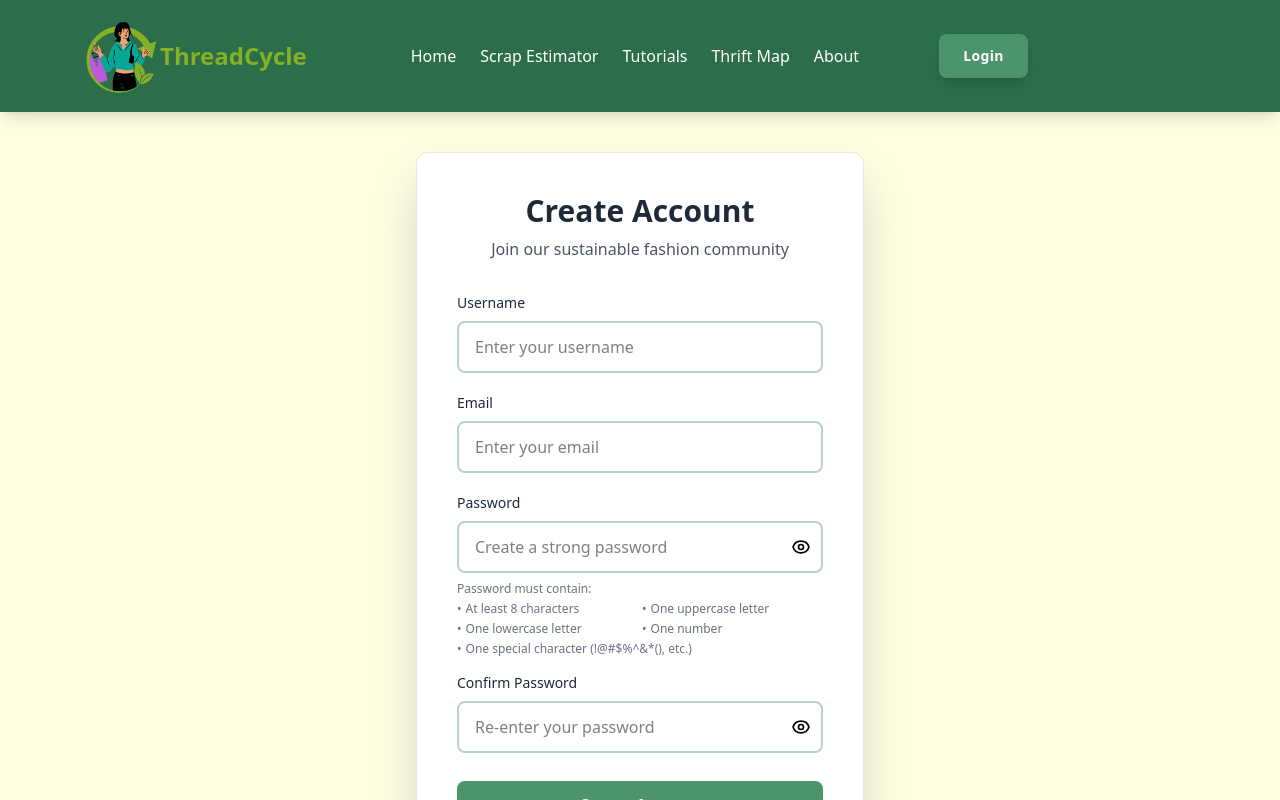
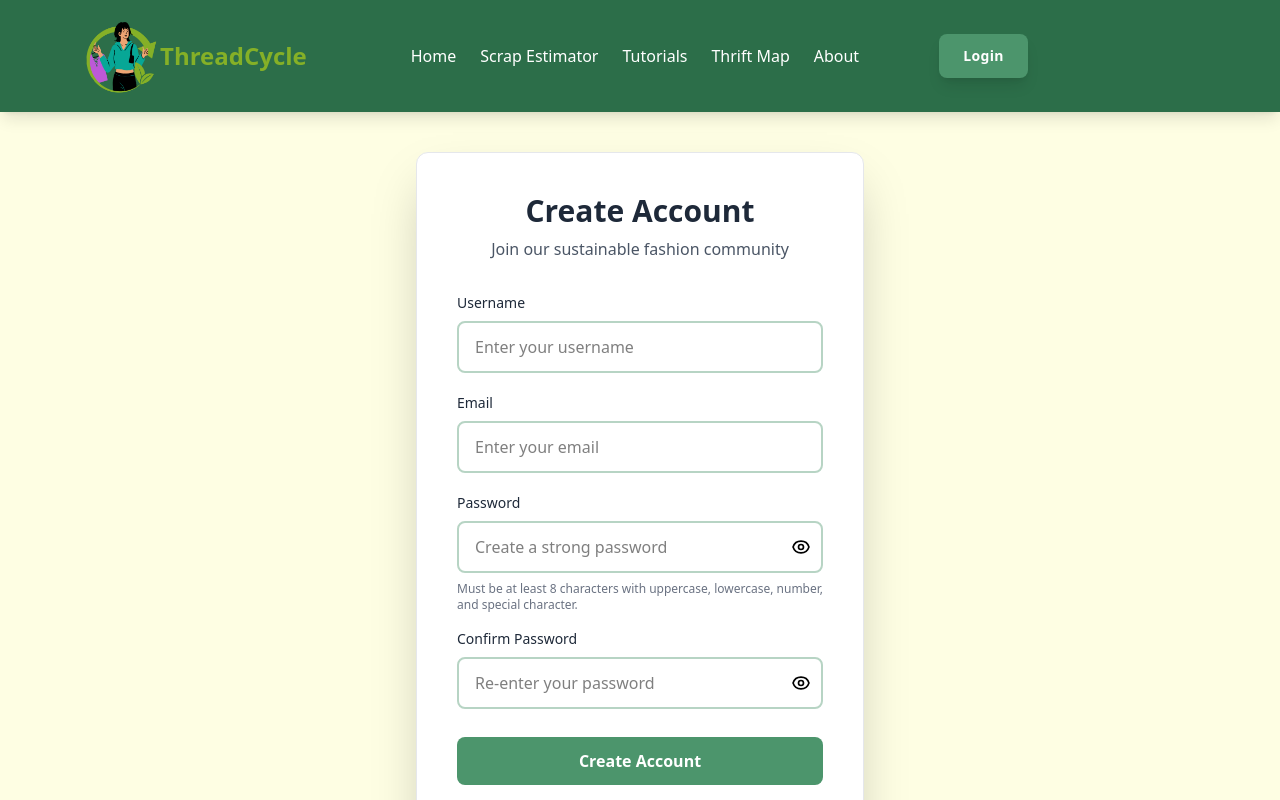
Before and after one commit to glanrtomaroy-oss/Proj-ThreadCycle-Duma, a React (Vite) app: page /signup in a window 1280 px wide. Shown: the top 800 px of the page. Built offline with nearby package versions, Linux system fonts and the light colour scheme.

Commit message:
Update SignUpPage.jsx

```diff
--- a/src/pages/SignUpPage.jsx
+++ b/src/pages/SignUpPage.jsx
@@ -174,30 +174,8 @@ const SignupPage = () => {
               </div>
               <div className="mt-2">
                 <p className="text-xs text-gray-500">
-                  Password must contain:
+                  Must be at least 8 characters with uppercase, lowercase, number, and special character.
                 </p>
-                <ul className="text-xs text-gray-500 mt-1 grid grid-cols-2 gap-1">
-                  <li className="flex items-center">
-                    <span className="mr-1">•</span>
-                    At least 8 characters
-                  </li>
-                  <li className="flex items-center">
-                    <span className="mr-1">•</span>
-                    One uppercase letter
-                  </li>
-                  <li className="flex items-center">
-                    <span className="mr-1">•</span>
-                    One lowercase letter
-                  </li>
-                  <li className="flex items-center">
-                    <span className="mr-1">•</span>
-                    One number
-                  </li>
-                  <li className="flex items-center col-span-2">
-                    <span className="mr-1">•</span>
-                    One special character (!@#$%^&*(), etc.)
-                  </li>
-                </ul>
               </div>
             </div>
 
```
